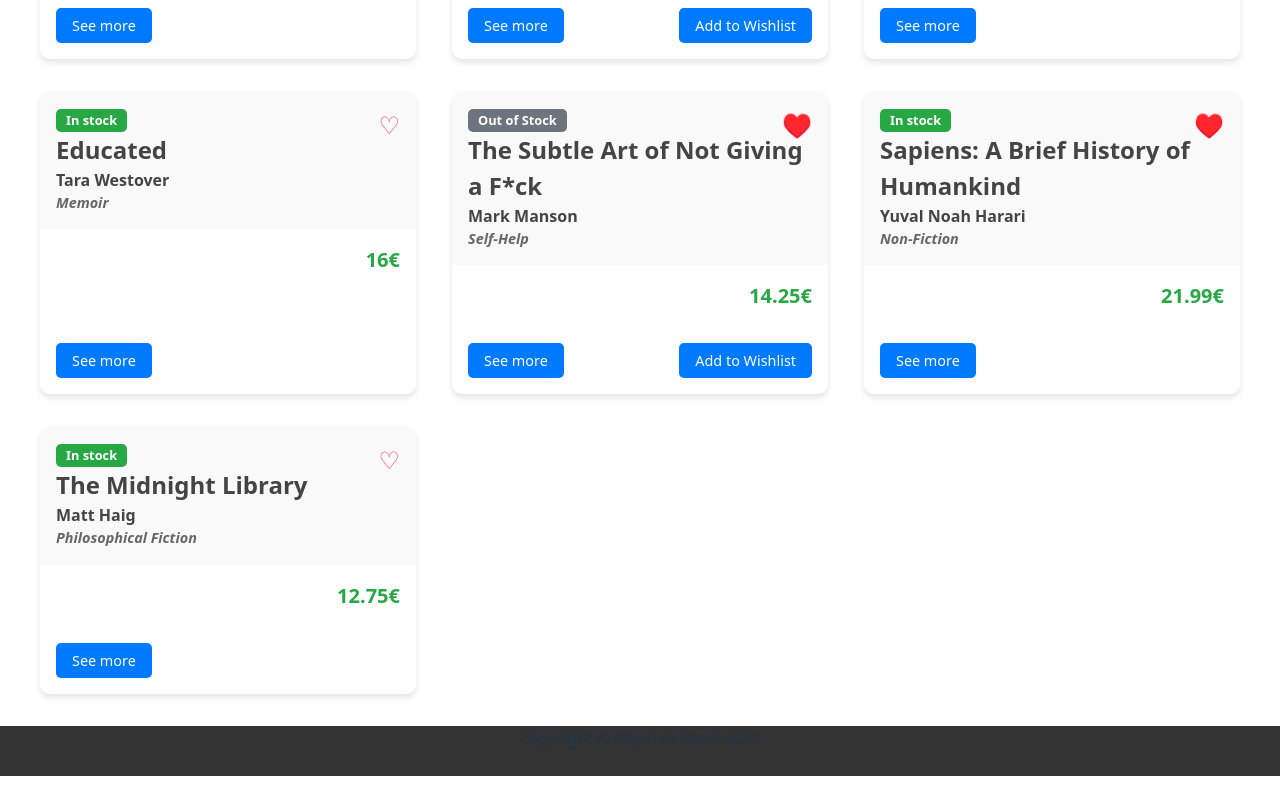
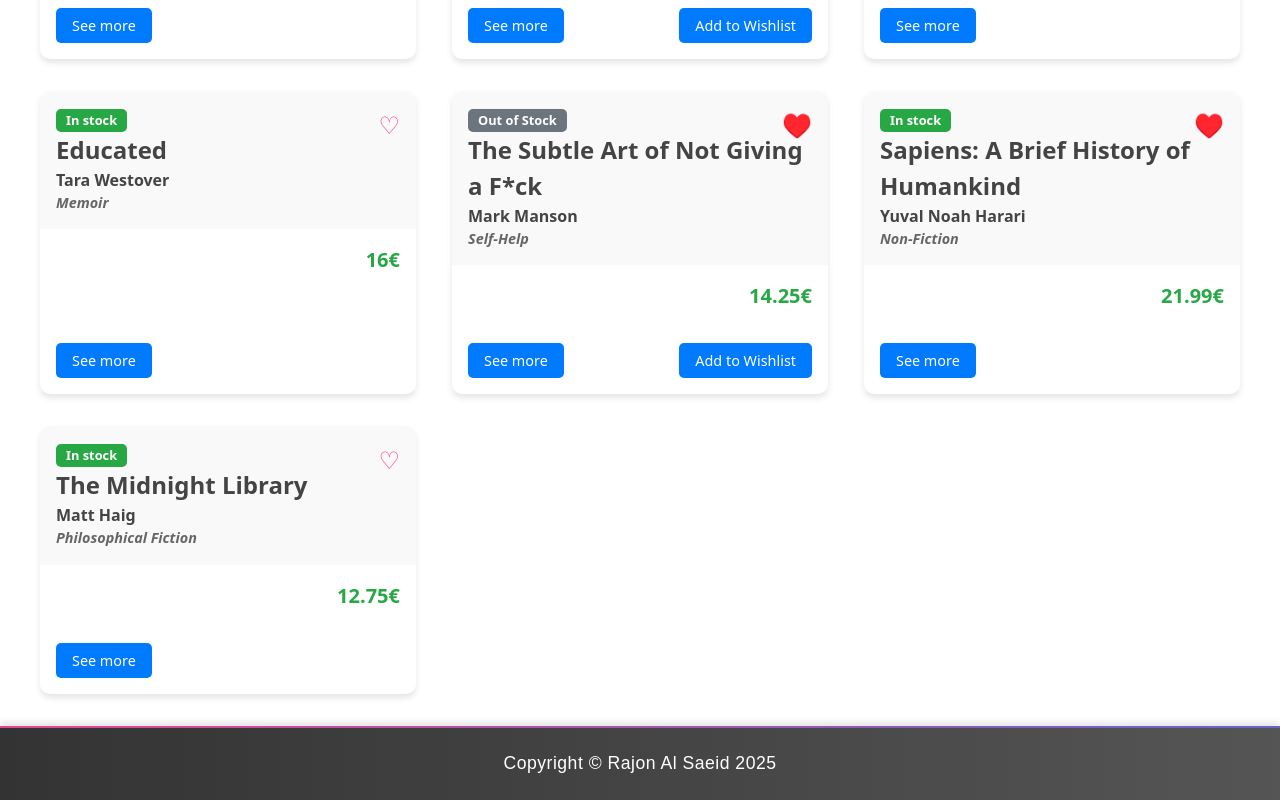
Before and after one commit to AbuAlSaeidRajon/react_demo, a React app: page / in a window 1280 px wide. Shown: the part 817-1617 px from the top of the page. Before the commit the page ends 1593 px from the top, so only its background shows below. Built offline with nearby package versions, Linux system fonts and the light colour scheme; the HTML template or start-up script is replaced by a standard one.

Commit message:
animated sliding lines added to the footer

```diff
--- a/src/Footer/Footer.css
+++ b/src/Footer/Footer.css
@@ -1,4 +1,64 @@
+/* General footer styling */
 footer {
-  height: 50px;
-  background-color: #333;
+  height: auto;
+  padding: 1.5rem;
+  background: linear-gradient(90deg, #333, #555);
+  color: #fff;
+  text-align: center;
+  font-size: 1rem;
+  position: relative;
+  z-index: 10;
+  box-shadow: 0 -4px 6px rgba(0, 0, 0, 0.1);
+  overflow: hidden;
 }
+
+/* Add decorative lines or patterns */
+footer::before,
+footer::after {
+  content: "";
+  position: absolute;
+  width: 200%;
+  height: 2px;
+  background: linear-gradient(to right, #ff4081, #007bff);
+  top: 0;
+  transform: translateX(-50%);
+  animation: slide 5s linear infinite;
+}
+
+footer::after {
+  top: auto;
+  bottom: 0;
+  animation-direction: reverse;
+}
+
+/* Sliding animation */
+@keyframes slide {
+  0% {
+    transform: translateX(-50%);
+  }
+  100% {
+    transform: translateX(50%);
+  }
+}
+
+/* Text styling */
+footer p {
+  margin: 0;
+  font-family: "Arial", sans-serif;
+  font-size: 1.1rem;
+  letter-spacing: 0.5px;
+}
+
+/* Hover effect */
+footer p:hover {
+  color: #ff4081;
+  transition: color 0.3s ease-in-out;
+}
+
+/* Responsive footer for smaller screens */
+@media (max-width: 768px) {
+  footer {
+    font-size: 0.9rem;
+    padding: 1rem;
+  }
+}
```
